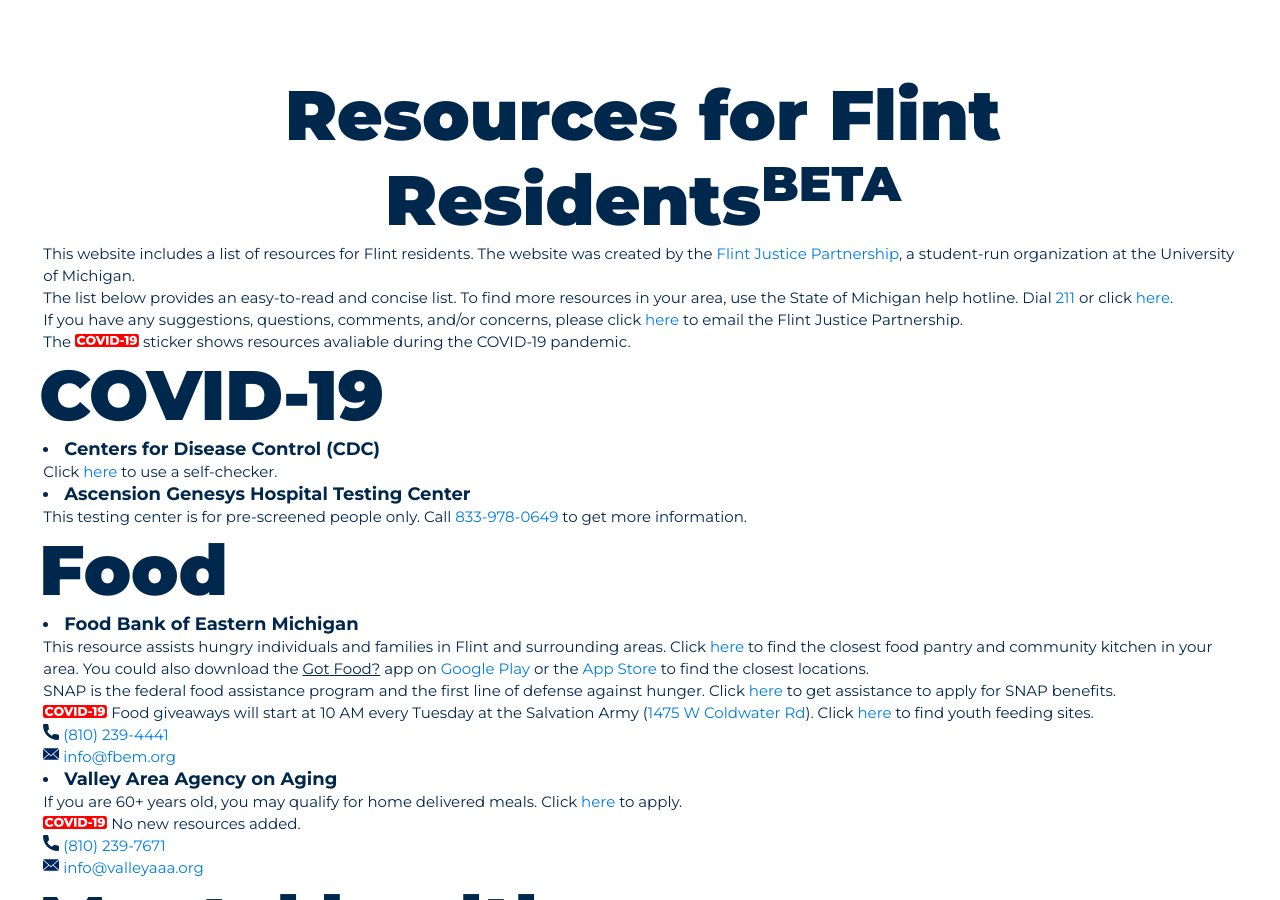
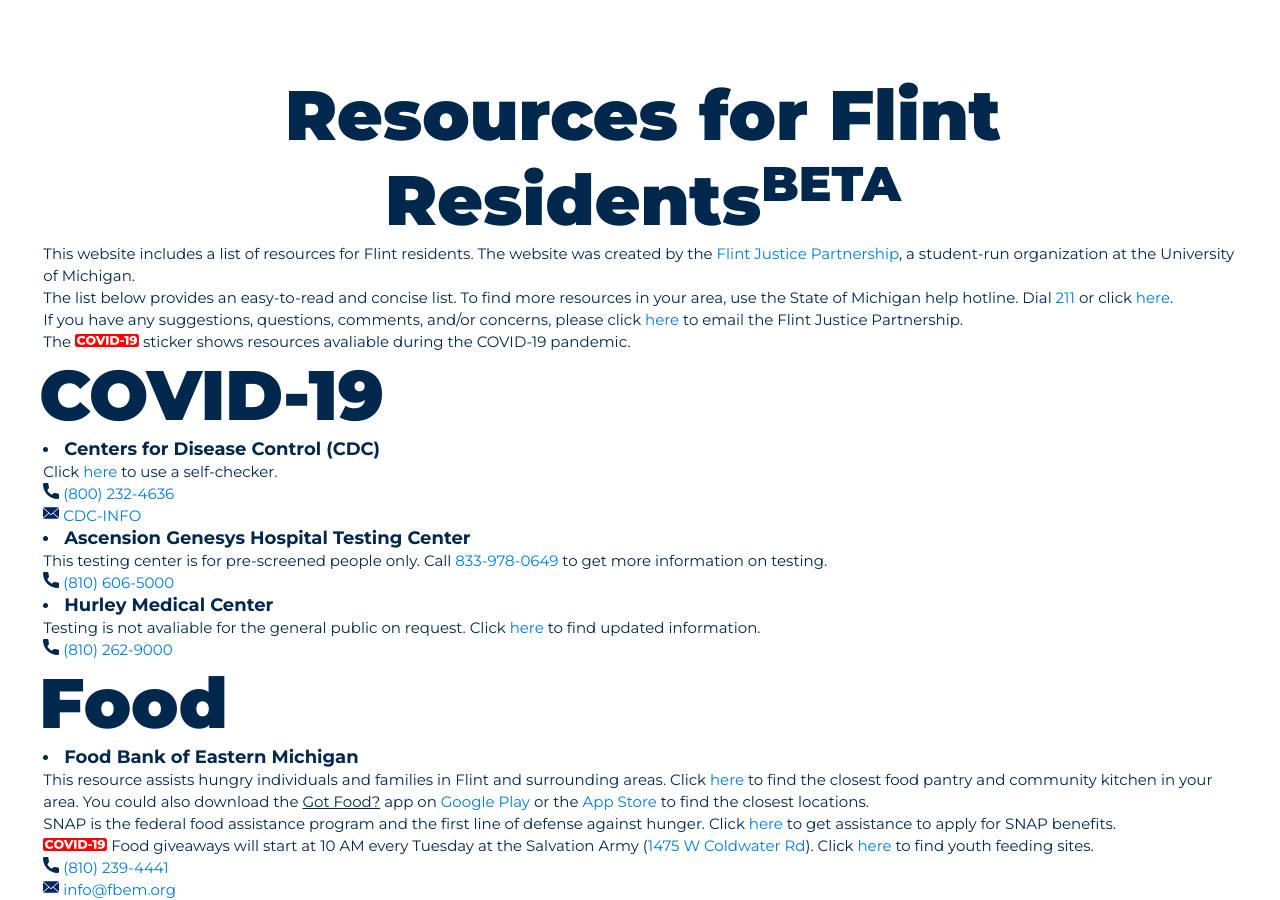
Before and after one commit to umichfjp/umichfjp.github.io, a Jekyll site: the page built from pages/resources.html, in a window 1280 px wide and 900 px high. Built offline with Jekyll 4.4.1, drawn with Linux system fonts in a browser that asks for light colours.

Commit message:
Update resources.html

```diff
--- a/pages/resources.html
+++ b/pages/resources.html
@@ -27,10 +27,18 @@ title: Flint Justice Partnership Official Website
           <li>
             <b><big>Centers for Disease Control (CDC)</big></b>
             <br />Click <a href="https://www.cdc.gov/coronavirus/2019-ncov/symptoms-testing/index.html#cdc-chat-bot-open">here</a> to use a self-checker.
+            <br /><img src="https://umichfjp.github.io/assets/icons/phone.svg" alt="Phone" style="width:16px;"> <a href="tel:+1800-232-4636">(800) 232-4636</a>
+            <br /><img src="https://umichfjp.github.io/assets/icons/mail.svg" alt="Mail" style="width:16px;"> <a href="https://wwwn.cdc.gov/dcs/contactus/form">CDC-INFO</a>
           </li>
           <li>
             <b><big>Ascension Genesys Hospital Testing Center</big></b>
-            <br />This testing center is for pre-screened people only. Call <a href="tel:+1833-978-0649">833-978-0649</a> to get more information.
+            <br />This testing center is for pre-screened people only. Call <a href="tel:+1833-978-0649">833-978-0649</a> to get more information on testing.
+            <br /><img src="https://umichfjp.github.io/assets/icons/phone.svg" alt="Phone" style="width:16px;"> <a href="tel:+1810-606-5000">(810) 606-5000</a>
+          </li>
+          <li>
+            <b><big>Hurley Medical Center</big></b>
+            <br />Testing is not avaliable for the general public on request. Click <a href="https://www.hurleymc.com/patients-and-visitors/coronavirus-updates/">here</a> to find updated information.
+            <br /><img src="https://umichfjp.github.io/assets/icons/phone.svg" alt="Phone" style="width:16px;"> <a href="tel:+1810-262-9000">(810) 262-9000</a>
           </li>
         </h3>
 
```
